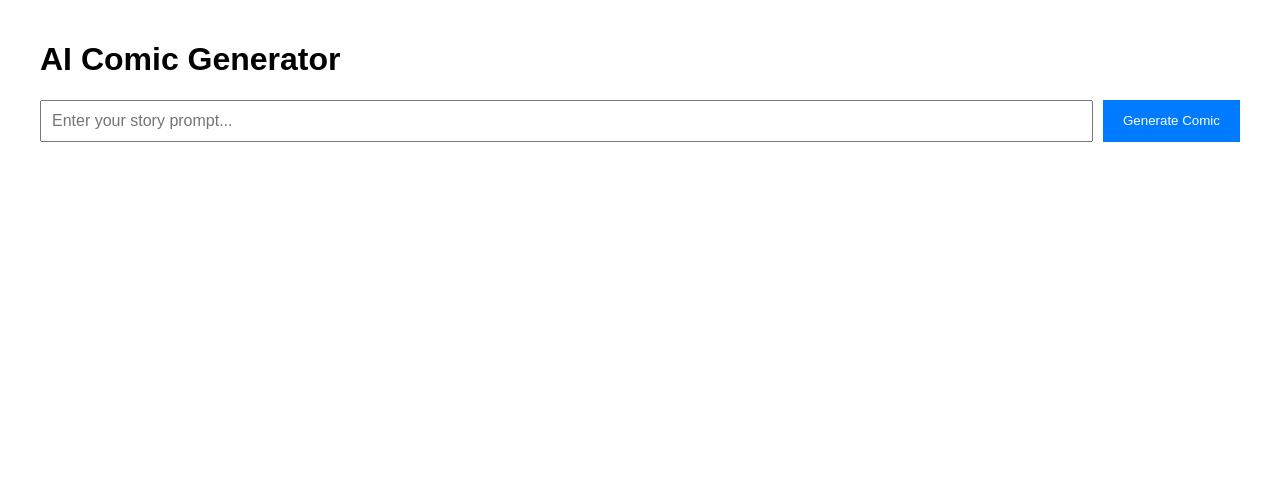
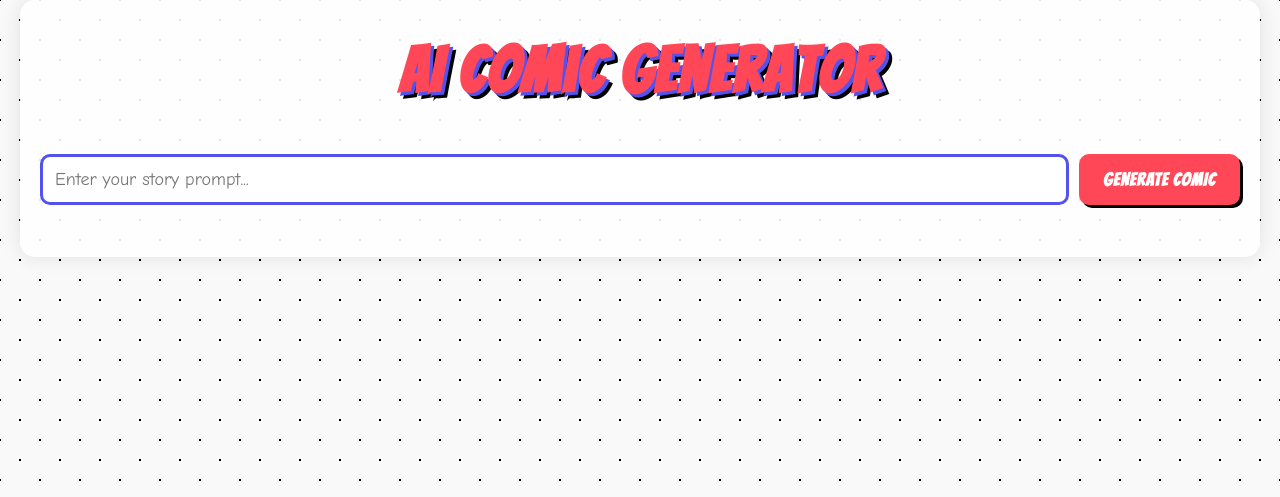
Before and after one commit to RakeshKhadav/Comic-Generator, a Flask app: page / in a window 1280 px wide. Shown: the top 497 px of the page. Run offline with Flask 3, Linux system fonts and the light colour scheme.

Commit message:
Updated CSS of webpage.

```diff
--- a/app.py
+++ b/app.py
@@ -8,8 +8,8 @@ app = Flask(__name__)
 CORS(app)
 
 # ======== DIRECT API KEYS ========
-GEMINI_API_KEY = "AIzaSyAGCVHr53wr7lAHWlv2I98A-N8Pq3t_zuY"      # Replace with actual key
-STABILITY_API_KEY = "sk-PWu4E44MsY5jyhSUeUhPKWIvsMeH9Elz0wkq7fz5ALnLpqG6" # Replace with actual key
+GEMINI_API_KEY = "YOUR-GEMINI-API-KEY"      # Replace with actual key
+STABILITY_API_KEY = "YOUR-STABILITY-API-KEY" # Replace with actual key
 # ==================================
 
 # Configure APIs
@@ -25,7 +25,7 @@ MUSIC_FILES = {
 
 def generate_story(prompt):
     response = text_model.generate_content(
-        f"Split this story into 4 concise comic captions (exactly 4, one per line): {prompt}"
+        f"Split this story into 4 concise comic captions (exactly 4, one per line) don't add the Okay, here are 4 concise comic captions for (prompt) part directly start the story points and dont add point numbers in story points: {prompt}"
     )
     return response.text.split("\n")[:4]
 
--- a/static/style.css
+++ b/static/style.css
@@ -1,5 +1,4 @@
-/* Same as previous CSS */
-body {
+/* body {
     font-family: Arial, sans-serif;
     max-width: 1200px;
     margin: 0 auto;
@@ -52,4 +51,192 @@ button {
 
 .hidden {
     display: none;
-}
+} */
+
+/* NEW */
+:root {
+    --primary-color: #ff4757;
+    --secondary-color: #5352ed;
+    --background-color: #f9f9f9;
+    --text-color: #2f3542;
+    --panel-border-color: #2f3542;
+  }
+
+  body {
+    font-family: "Comic Neue", cursive;
+    background-color: var(--background-color);
+    background-image: radial-gradient(circle, #000 1px, transparent 1px),
+      radial-gradient(circle, #000 1px, transparent 1px);
+    background-size: 40px 40px;
+    background-position: 0 0, 20px 20px;
+    color: var(--text-color);
+    line-height: 1.6;
+    margin: 0;
+    padding: 0;
+  }
+
+  .container {
+    max-width: 1200px;
+    margin: 0 auto;
+    padding: 20px;
+    background-color: rgba(255, 255, 255, 0.9);
+    border-radius: 15px;
+    box-shadow: 0 0 20px rgba(0, 0, 0, 0.1);
+  }
+
+  header {
+    text-align: center;
+    margin-bottom: 2rem;
+  }
+
+  h1 {
+    font-family: "Bangers", cursive;
+    font-size: 4rem;
+    color: var(--primary-color);
+    text-shadow: 3px 3px var(--secondary-color), 6px 6px #000;
+    margin: 0;
+    letter-spacing: 2px;
+  }
+
+  .input-section {
+    display: flex;
+    gap: 10px;
+    margin-bottom: 2rem;
+  }
+
+  input[type="text"] {
+    flex: 1;
+    padding: 12px;
+    font-size: 18px;
+    font-family: "Comic Neue", cursive;
+    border: 3px solid var(--secondary-color);
+    border-radius: 10px;
+    outline: none;
+    background-color: #fff;
+  }
+
+  button {
+    padding: 12px 24px;
+    background: var(--primary-color);
+    color: white;
+    border: none;
+    border-radius: 10px;
+    cursor: pointer;
+    font-size: 18px;
+    font-weight: bold;
+    font-family: "Bangers", cursive;
+    letter-spacing: 1px;
+    transition: all 0.3s ease;
+    text-transform: uppercase;
+    box-shadow: 3px 3px 0 #000;
+  }
+
+  button:hover {
+    background-color: #ff6b6b;
+    transform: translateY(-3px);
+    box-shadow: 6px 6px 0 #000;
+  }
+
+  button:active {
+    transform: translateY(0);
+    box-shadow: 3px 3px 0 #000;
+  }
+
+  .comic-grid {
+    display: grid;
+    grid-template-columns: repeat(auto-fit, minmax(250px, 1fr));
+    gap: 30px;
+    margin-bottom: 2rem;
+  }
+
+  .panel {
+    background-color: white;
+    border: 5px solid var(--panel-border-color);
+    border-radius: 15px;
+    overflow: hidden;
+    box-shadow: 5px 5px 0 rgba(0, 0, 0, 0.2);
+    transition: transform 0.3s ease;
+  }
+
+  .panel:hover {
+    transform: scale(1.05) rotate(2deg);
+  }
+
+  .panel img {
+    width: 100%;
+    height: 250px;
+    object-fit: cover;
+  }
+
+  .caption {
+    font-family: "Comic Neue", cursive;
+    text-align: center;
+    margin: 15px 10px;
+    font-size: 1.2rem;
+    color: var(--text-color);
+    font-weight: bold;
+    line-height: 1.4;
+  }
+
+  #loading {
+    text-align: center;
+    margin: 2rem 0;
+    color: var(--text-color);
+    font-size: 1.2rem;
+    font-weight: bold;
+  }
+
+  .spinner {
+    border: 6px solid rgba(0, 0, 0, 0.1);
+    border-left-color: var(--primary-color);
+    border-radius: 50%;
+    width: 50px;
+    height: 50px;
+    animation: spin 1s linear infinite;
+    margin: 0 auto 1rem;
+  }
+
+  @keyframes spin {
+    0% {
+      transform: rotate(0deg);
+    }
+    100% {
+      transform: rotate(360deg);
+    }
+  }
+
+  .hidden {
+    display: none;
+  }
+
+  .audio-player {
+    margin-top: 2rem;
+    text-align: center;
+  }
+
+  audio {
+    width: 100%;
+    max-width: 500px;
+  }
+
+  footer {
+    text-align: center;
+    margin-top: 2rem;
+    color: var(--text-color);
+    font-size: 1rem;
+    font-weight: bold;
+  }
+
+  @media (max-width: 768px) {
+    .input-section {
+      flex-direction: column;
+    }
+
+    button {
+      width: 100%;
+    }
+
+    h1 {
+      font-size: 3rem;
+    }
+  }
--- a/templates/index.html
+++ b/templates/index.html
@@ -1,4 +1,4 @@
-<!DOCTYPE html>
+<!-- <!DOCTYPE html>
 <html>
 <head>
     <title>AI Comic Generator</title>
@@ -30,4 +30,51 @@
     <script src="https://unpkg.com/vue@3/dist/vue.global.js"></script>
     <script src="{{ url_for('static', filename='script.js') }}"></script>
 </body>
+</html> -->
+
+<!-- NEW -->
+<!DOCTYPE html>
+<html lang="en">
+<head>
+    <meta charset="UTF-8">
+    <meta name="viewport" content="width=device-width, initial-scale=1.0">
+    <title>AI Comic Generator</title>
+    <link rel="stylesheet" href="{{ url_for('static', filename='style.css') }}">
+    <link href="https://fonts.googleapis.com/css2?family=Bangers&family=Comic+Neue:wght@400;700&display=swap" rel="stylesheet">
+</head>
+<body>
+    <div class="container" id="app">
+        <header>
+            <h1>AI Comic Generator</h1>
+        </header>
+        <main>
+            <div class="input-section">
+                <input type="text" id="prompt" placeholder="Enter your story prompt...">
+                <button @click="generateComic()">Generate Comic</button>
+            </div>
+
+            <div id="loading" class="hidden">
+                <div class="spinner"></div>
+                <p>Generating your comic... This may take 1-2 minutes.</p>
+            </div>
+
+            <div id="comic" class="hidden">
+                <div class="comic-grid">
+                    <div class="panel" v-for="(panel, index) in panels">
+                        <img :src="panel.image" alt="Comic panel">
+                        <p class="caption">[[ panel.caption ]]</p>
+                    </div>
+                </div>
+                <!-- <div class="audio-player">
+                    <audio id="musicPlayer" controls>
+                        <source :src="musicSource" type="audio/mpeg">
+                        Your browser does not support the audio element.
+                    </audio>
+                </div> -->
+            </div>
+        </main>
+    </div>
+    <script src="https://unpkg.com/vue@3/dist/vue.global.js"></script>
+    <script src="{{ url_for('static', filename='script.js') }}"></script>
+</body>
 </html>
```
